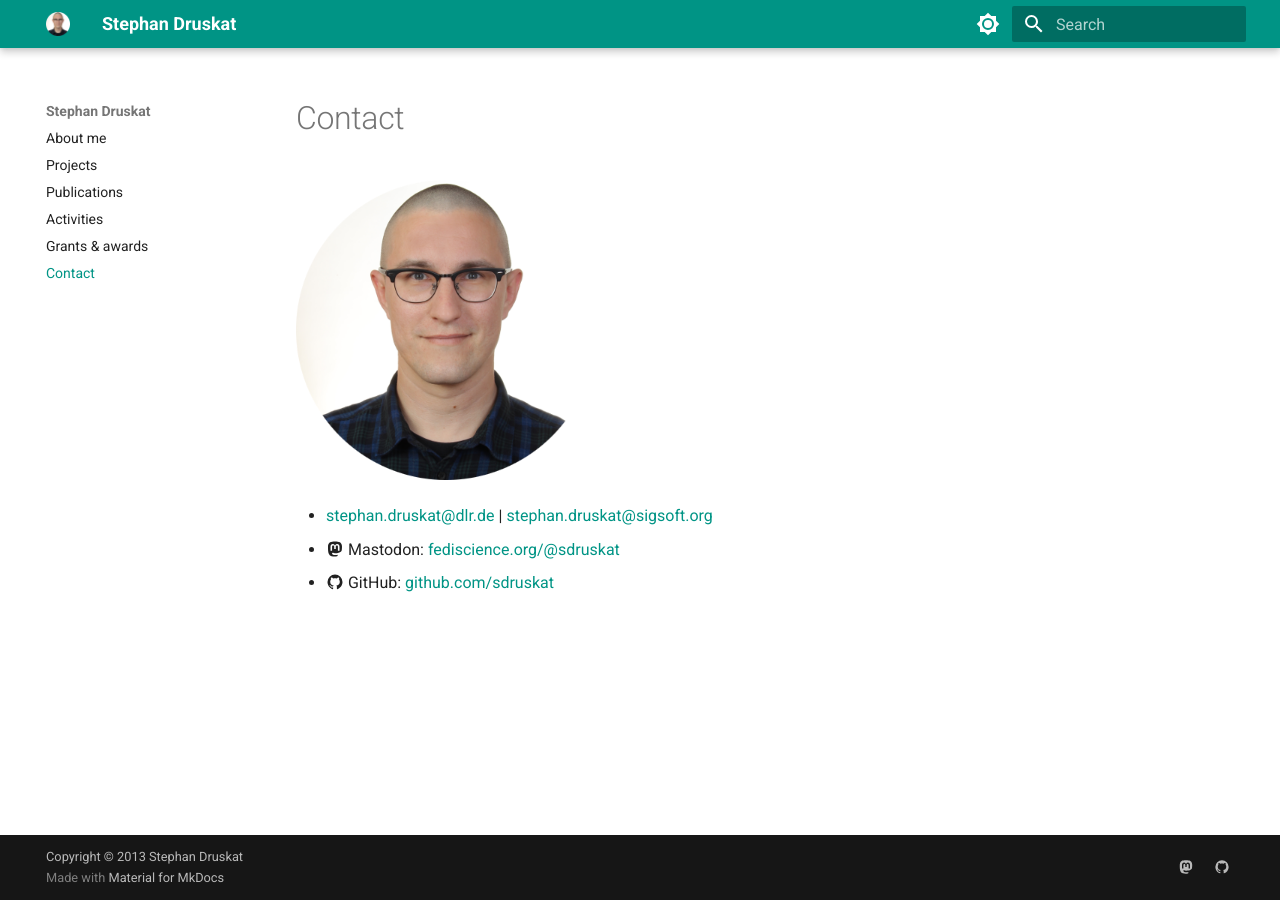
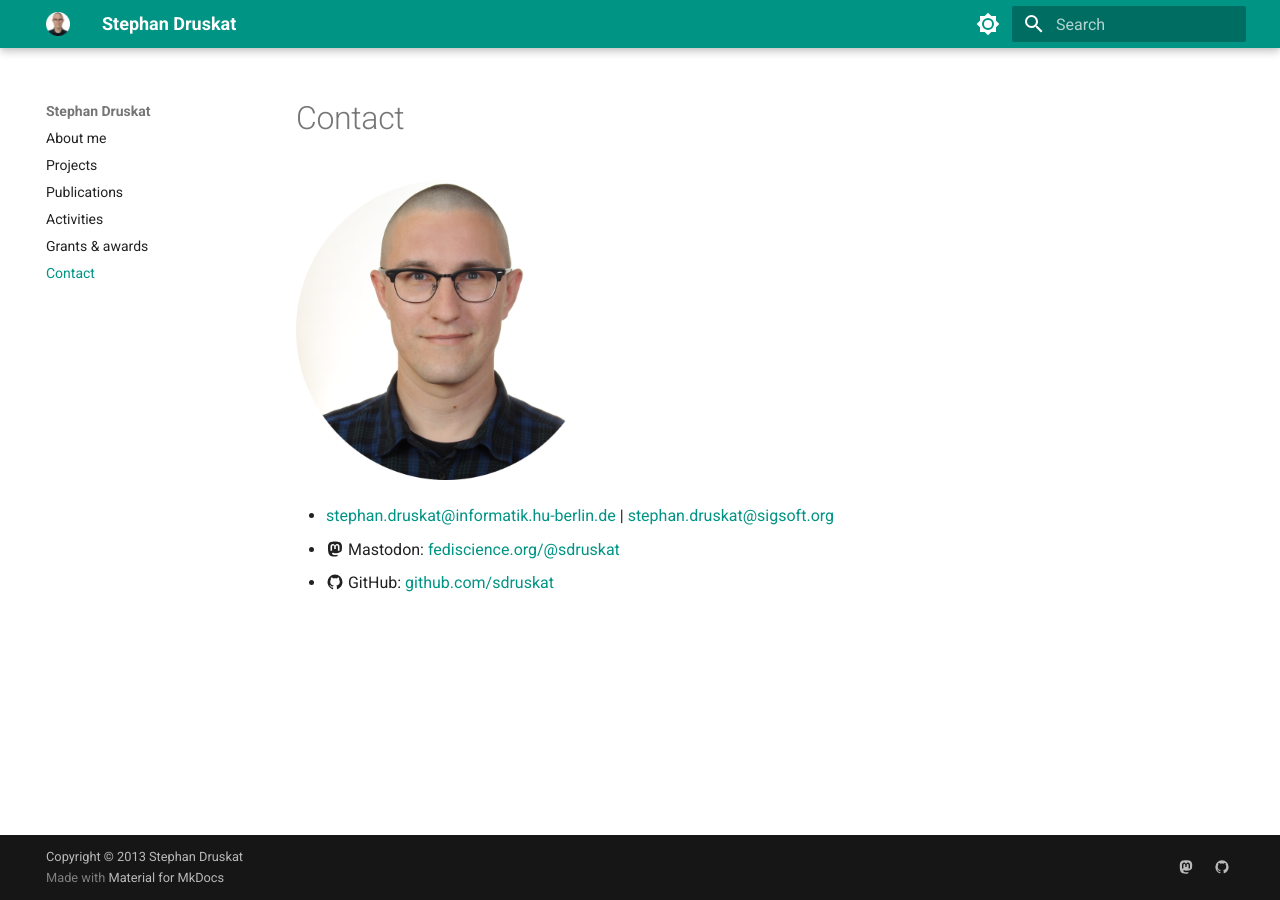
Before and after one commit to sdruskat/sdruskat.github.io, an MkDocs documentation site: the page built from docs/contact.md, in a window 1280 px wide. Built offline with MkDocs 1.6.1 and Material for MkDocs 9.7.7, drawn with Linux system fonts in a browser that asks for light colours.

Commit message:
Update email address

```diff
--- a/docs/contact.md
+++ b/docs/contact.md
@@ -1,5 +1,5 @@
 ![Portrait photo of Stephan Druskat](assets/images/portrait-round.png){ width=300 }
 
-- [stephan.druskat@dlr.de](mailto:stephan.druskat@dlr.de) | [stephan.druskat@sigsoft.org](mailto:stephan.druskat@sigsoft.org)
+- [stephan.druskat@informatik.hu-berlin.de](mailto:stephan.druskat@informatik.hu-berlin.de) | [stephan.druskat@sigsoft.org](mailto:stephan.druskat@sigsoft.org)
 - :material-mastodon: Mastodon: [fediscience.org/@sdruskat](https://fediscience.org/@sdruskat)
 - :material-github: GitHub: [github.com/sdruskat](https://github.com/sdruskat)
```
